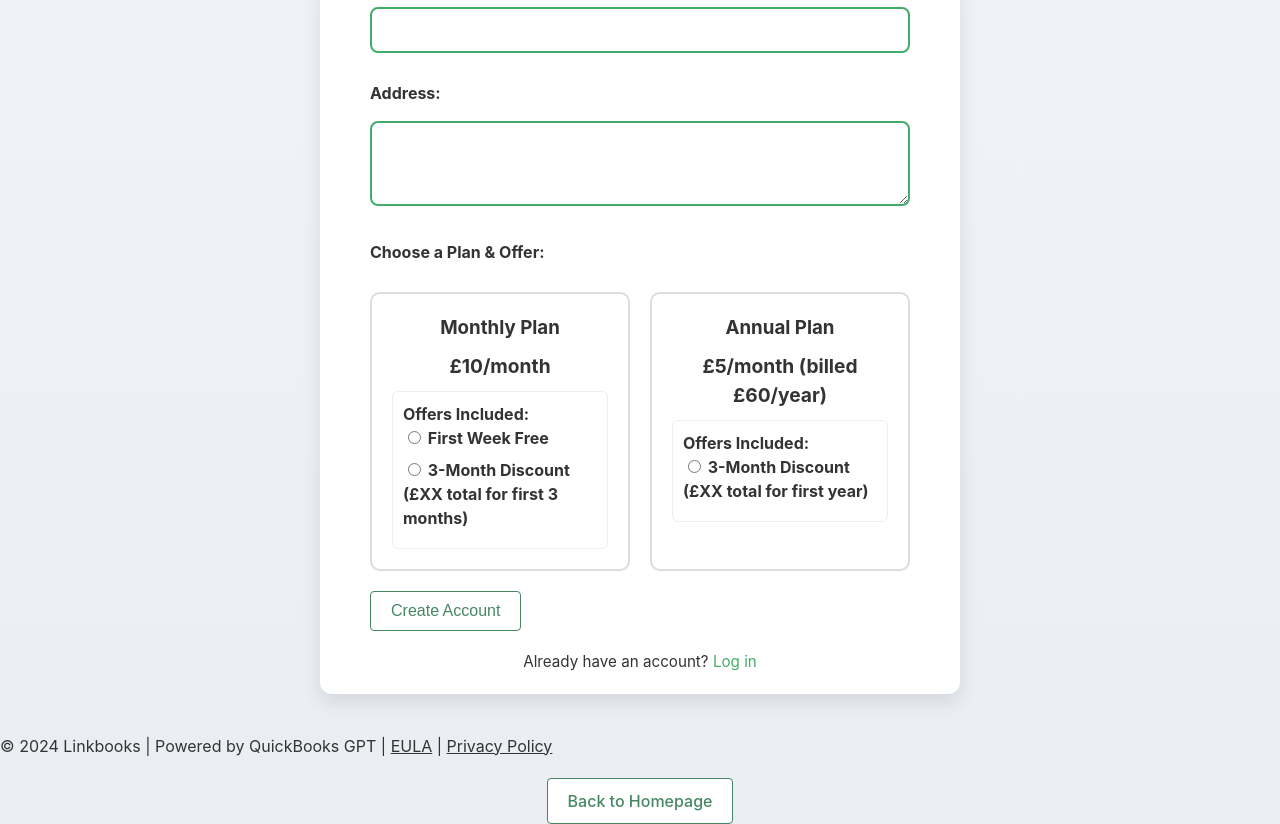
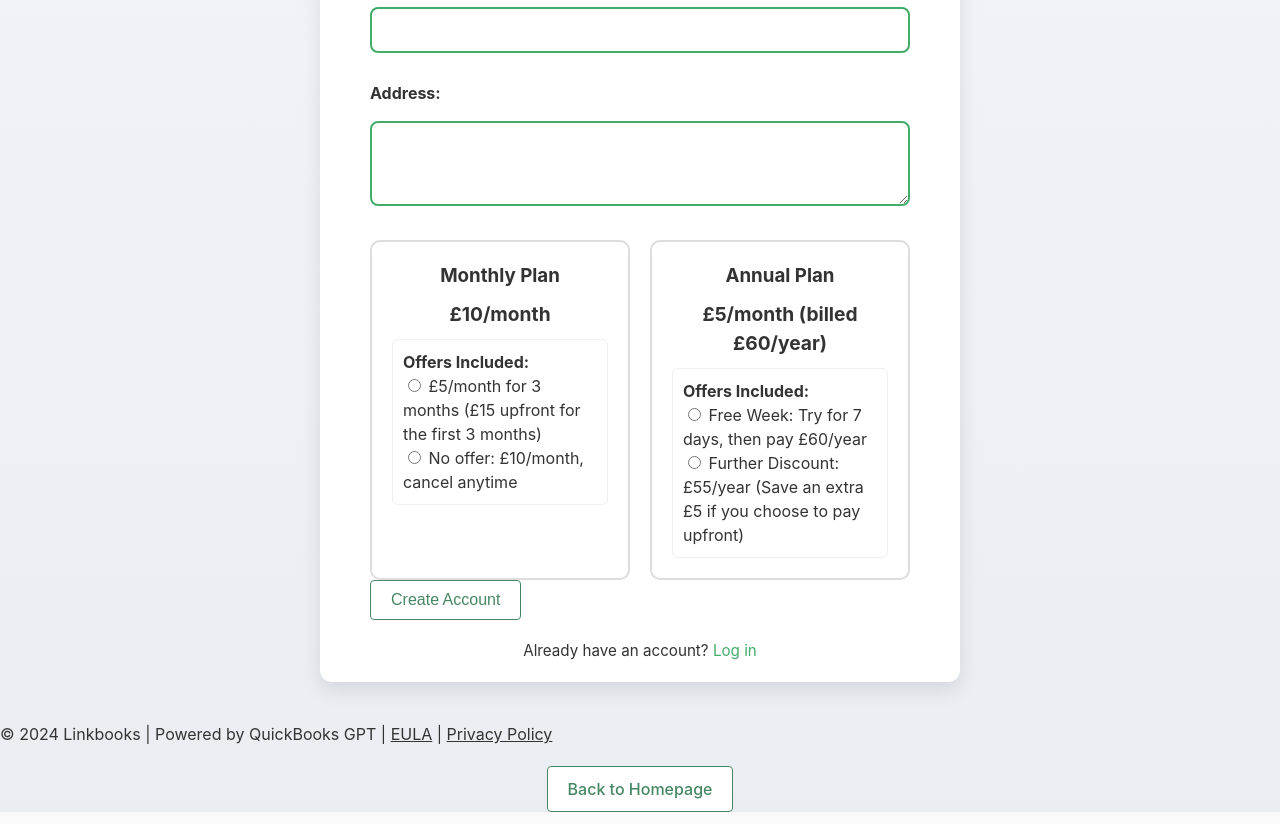
Before and after one commit to Linkbooks/Linkbooks-Ai, a Python web app: template templates/create_account.html in a window 1280 px wide. Shown: the part 842-1666 px from the top of the page. Run offline with Jinja, Linux system fonts and the light colour scheme; the template is opened without the code that fills it, so the values that code supplies are empty.

Commit message:
Edited offers

```diff
--- a/templates/create_account.html
+++ b/templates/create_account.html
@@ -230,9 +230,6 @@
         </div>
 
         <!-- Subscription Options -->
-        <div class="input-group">
-          <label for="subscription">Choose a Plan & Offer:</label>
-
         <div id="subscription-options" class="subscription-options">
           <!-- MONTHLY PLAN -->
           <div class="plan-box" data-plan="monthly">
@@ -241,36 +238,40 @@
             <div class="offers-section">
               <p><strong>Offers Included:</strong></p>
               <div>
-                  <label
-                    ><input
-                      type="radio"
-                      name="offer"
-                      value="monthly_free_week"
-                      required
-                    />
-                    First Week Free</label
-                  ><br />
-                  <label
-                    ><input
+                <label>
+                  <input
                     type="radio"
                     name="offer"
                     value="monthly_3month_discount"
+                    required
                   />
-                    3-Month Discount (£XX total for first 3 months)</label
-                  >
+                  £5/month for 3 months (£15 upfront for the first 3 months)
+                </label>
+                <br />
+                <label>
+                  <input
+                    type="radio"
+                    name="offer"
+                    value="monthly_no_offer"
+                    required
+                  />
+                  No offer: £10/month, cancel anytime
+                </label>
               </div>
             </div>
             <!-- Plan Details Section (collapsible) -->
             <div class="plan-details" id="monthly-details">
               <p class="tc-content">
-                  <strong>Monthly Plan Terms:</strong> Lorem ipsum dolor sit
-                  amet, consectetur adipiscing elit. <em>[Placeholder text for
-                  additional plan details or disclaimers]</em>
+                <strong>Monthly Plan Terms:</strong>
+                <br />
+                If you select the £5/month for 3 months offer, you will pay £15 upfront for the first 3 months. After that, your subscription will renew at £10/month unless cancelled. This plan requires a minimum commitment of 3 months due to the discounted upfront payment.
+                <br />
+                If you select the "No Offer" option, you will pay £10/month and can cancel anytime.
               </p>
               <p class="tc-content">
-                  <strong>Additional Info:</strong> Quisque fermentum, quam
-                  venenatis ornare vulputate, dui eros aliquet leo, sit amet
-                  ultricies lorem nisi in urna.
+                <strong>Cancellation Policy:</strong>
+                <br />
+                You can cancel your subscription anytime. For the 3-month offer, cancellations apply after the 3-month period.
               </p>
               <a class="tc-link" href="#">Read Terms and Conditions</a>
             </div>
@@ -283,34 +284,46 @@
             <div class="offers-section">
               <p><strong>Offers Included:</strong></p>
               <div>
-                  <label
-                    ><input
+                <label>
+                  <input
                     type="radio"
                     name="offer"
-                      value="annual_3month_discount"
+                    value="annual_free_week"
                     required
                   />
-                    3-Month Discount (£XX total for first year)</label
-                  >
+                  Free Week: Try for 7 days, then pay £60/year
+                </label>
+                <br />
+                <label>
+                  <input
+                    type="radio"
+                    name="offer"
+                    value="annual_discount_no_free_week"
+                    required
+                  />
+                  Further Discount: £55/year (Save an extra £5 if you choose to pay upfront)
+                </label>
               </div>
             </div>
             <!-- Plan Details Section (collapsible) -->
             <div class="plan-details" id="annual-details">
               <p class="tc-content">
-                  <strong>Annual Plan Terms:</strong> Lorem ipsum dolor sit
-                  amet, consectetur adipiscing elit. <em>[Placeholder text for
-                  additional annual plan details or disclaimers]</em>
+                <strong>Annual Plan Terms:</strong>
+                <br />
+                If you select the Free Week offer, your subscription includes a 7-day free trial. After the trial, you will be billed £60 for the year. You can cancel during the free week to avoid charges.
+                <br />
+                If you select the Further Discount option, you will pay £55 upfront for the year (an additional £5 discount). This plan does not include a free week but offers immediate savings.
               </p>
               <p class="tc-content">
-                  <strong>Additional Info:</strong> Nullam scelerisque, nunc
-                  eget varius egestas, sapien risus dictum ipsum, at tincidunt
-                  diam eros nec odio.
+                <strong>Cancellation Policy:</strong>
+                <br />
+                You can cancel your subscription anytime. For the Free Week offer, cancellations must occur before the trial period ends to avoid charges. For the Further Discount option, the upfront payment is non-refundable.
               </p>
               <a class="tc-link" href="#">Read Terms and Conditions</a>
             </div>
           </div>
         </div>
-        </div>
+
 
         <button type="submit" class="button" aria-label="Create Account">
           Create Account
```
Lines whose indentation alone changed are shown as unchanged.
